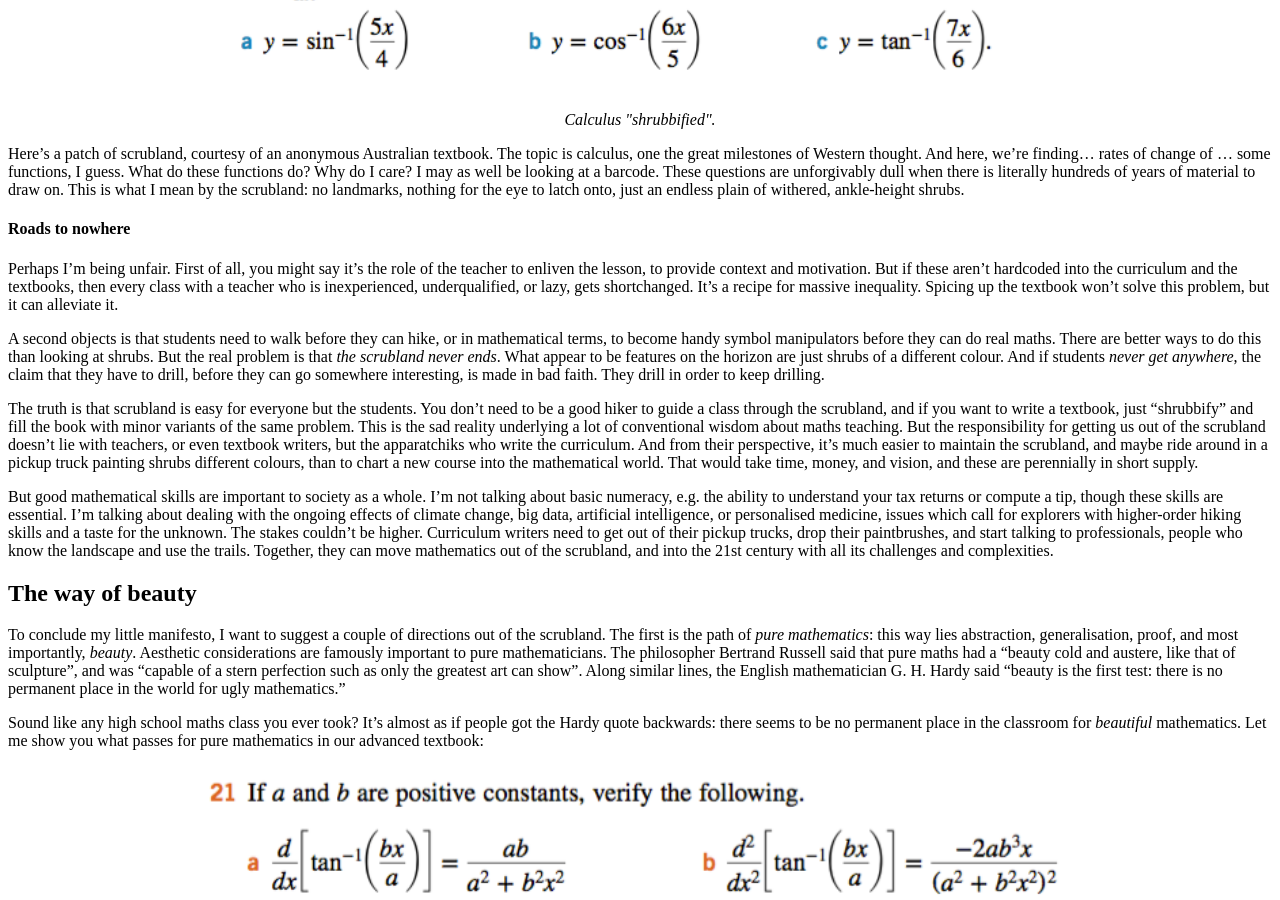
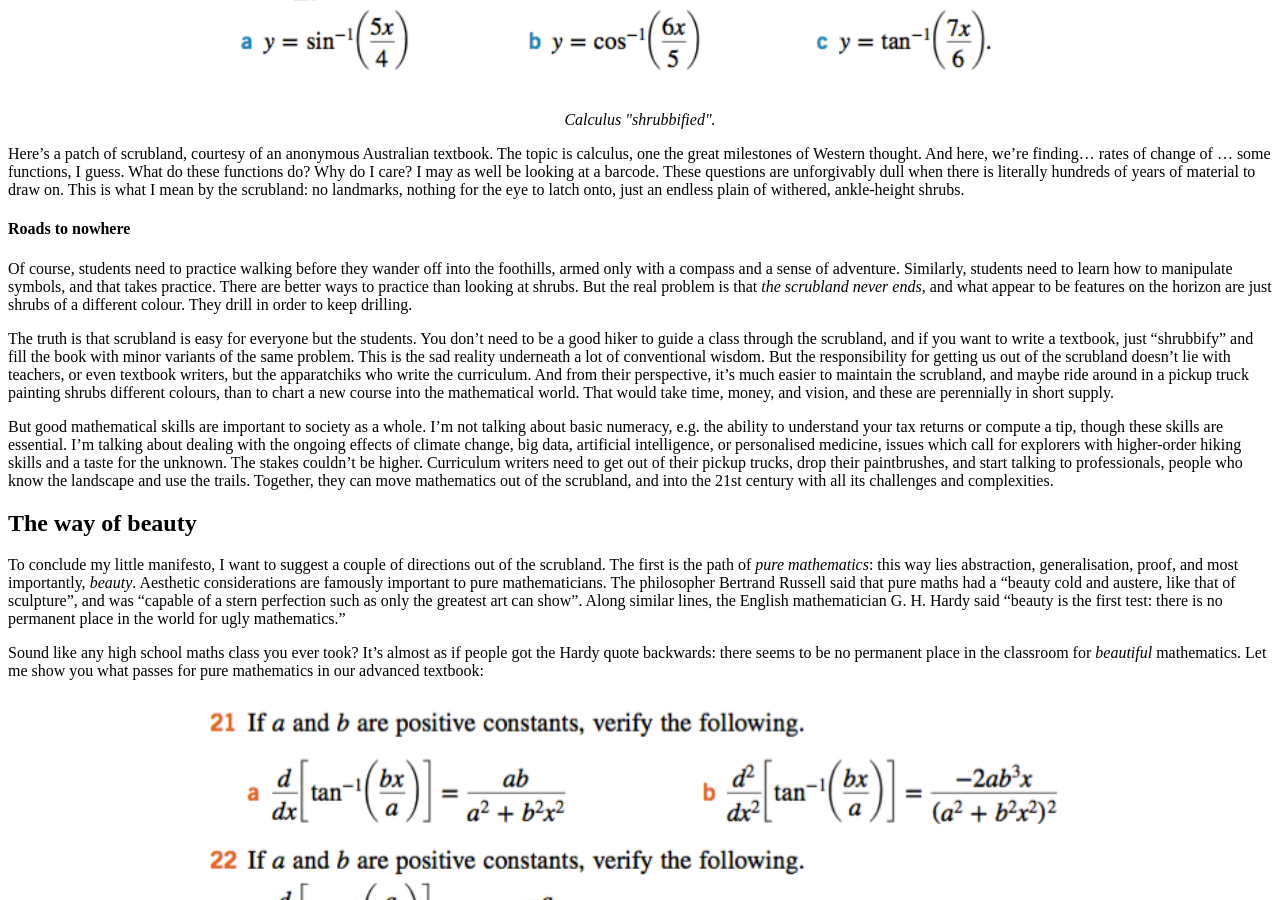
Before and after one commit to hapax/hapax.github.io, a Jekyll site: the page built from assets/teaching.md, in a window 1280 px wide and 900 px high, scrolled down 2684 px. Built offline with Jekyll 4.4.1, drawn with Linux system fonts in a browser that asks for light colours; our own code applies the rules of GitHub Pages for plain Markdown files; formulas are drawn with MathJax 3; a script that is not in the unit is left out.

Commit message:
Update teaching.md

```diff
--- a/assets/teaching.md
+++ b/assets/teaching.md
@@ -163,31 +163,21 @@
 
 #### Roads to nowhere
 
-Perhaps I'm being unfair.
-First of all, you might say it's the role of the teacher to enliven the lesson, to
-provide context and motivation.
-But if these aren't hardcoded into the curriculum and the textbooks,
-then every class with a teacher who is inexperienced, underqualified,
-or lazy, gets shortchanged.
-It's a recipe for massive inequality.
-Spicing up the textbook won't solve this problem, but it can alleviate it.
-
-A second objects is that students need to walk before they can hike,
-or in mathematical terms, to become handy symbol manipulators before
-they can do real maths.
-There are better ways to do this than looking at shrubs.
-But the real problem is that *the scrubland never ends*.
-What appear to be features on the horizon are just shrubs of a
-different colour.
-And if students *never get anywhere*, the claim that they have to
-drill, before they can go somewhere interesting, is made in bad faith.
+Of course, students need to practice walking before they wander off
+into the foothills, armed only with a compass and a sense of adventure.
+Similarly, students need to learn how to manipulate symbols, and that
+takes practice.
+There are better ways to practice than looking at shrubs.
+But the real problem is that *the scrubland never ends*, and what
+appear to be features on the horizon are just shrubs of a different
+colour.
 They drill in order to keep drilling.
 
 The truth is that scrubland is easy for everyone but the students.
 You don't need to be a good hiker to guide a class through the
 scrubland, and if you want to write a textbook, just "shrubbify" and
 fill the book with minor variants of the same problem.
-This is the sad reality underlying a lot of conventional wisdom about maths teaching.
+This is the sad reality underneath a lot of conventional wisdom.
 But the responsibility for getting us out of the scrubland doesn't lie
 with teachers, or even textbook writers, but the apparatchiks who write the curriculum.
 And from their perspective, it's much easier to maintain the
```
